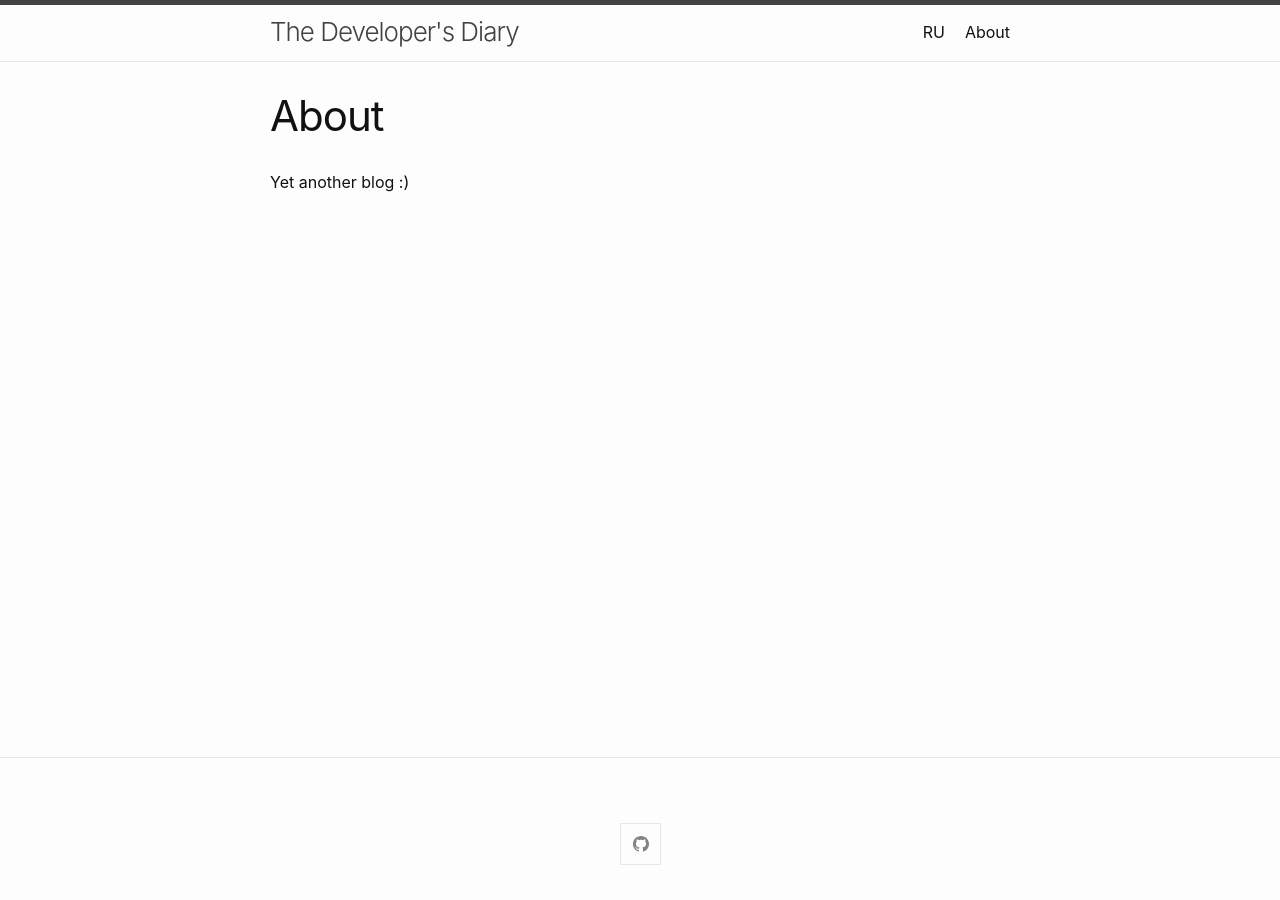
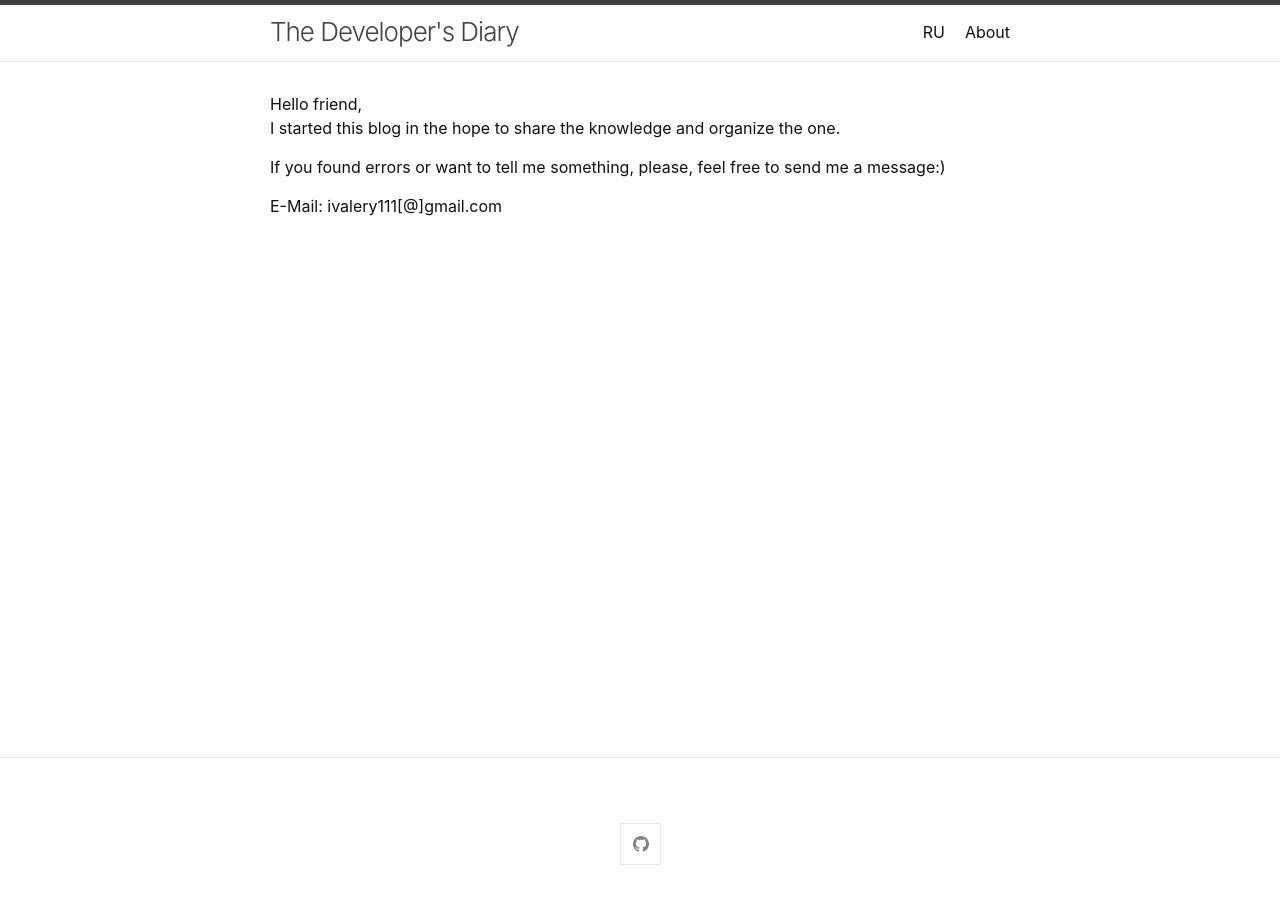
Before and after one commit to ivalery111/ivaleryz.github.io, a Jekyll site: the page built from about.md, in a window 1280 px wide. Built offline with Jekyll 4.4.1, drawn with Linux system fonts in a browser that asks for light colours.

Commit message:
about: update

```diff
--- a/about.md
+++ b/about.md
@@ -1,7 +1,12 @@
 ---
 layout: page
 title: About
-permalink: /about/
+layout: default
 ---
 
-Yet another blog :)
+Hello friend,
+I started this blog in the hope to share the knowledge and organize the one.
+
+If you found errors or want to tell me something, please, feel free to send me a message:)
+
+E-Mail: ivalery111[@]gmail.com
```
